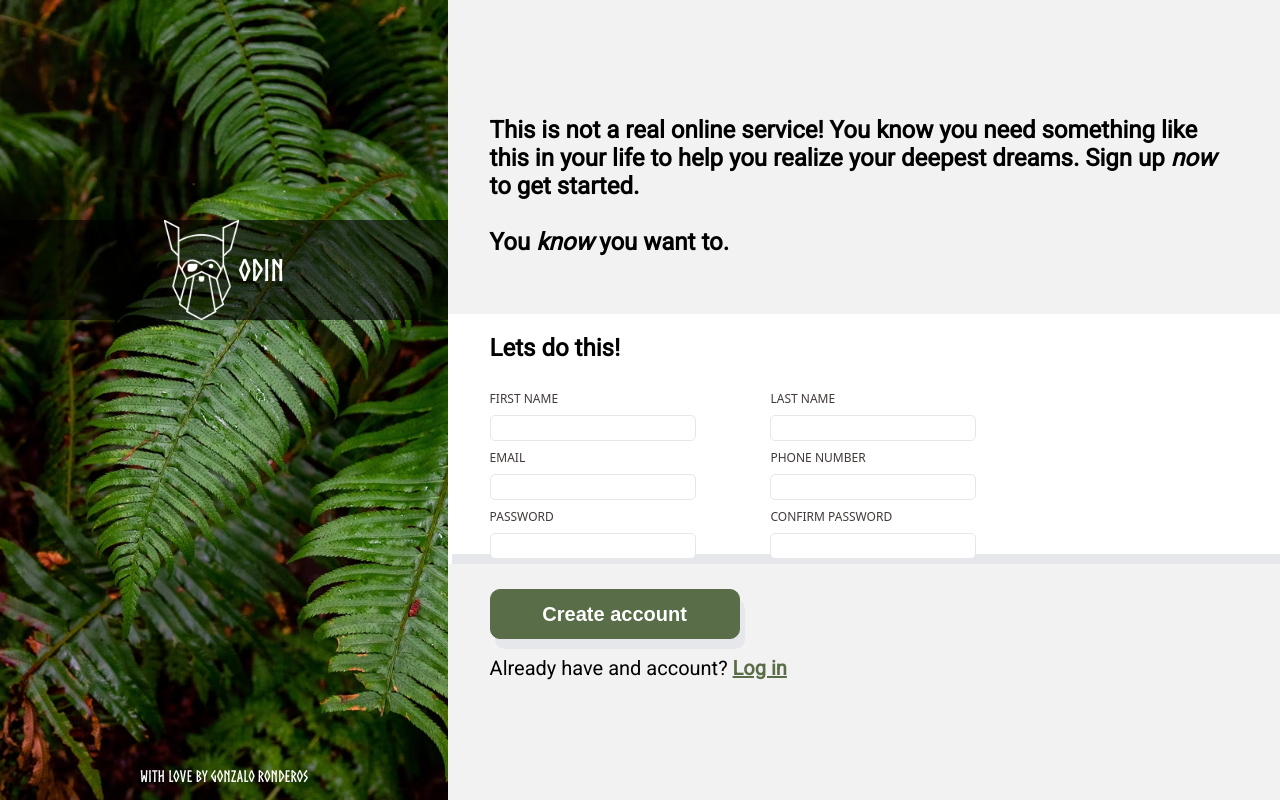
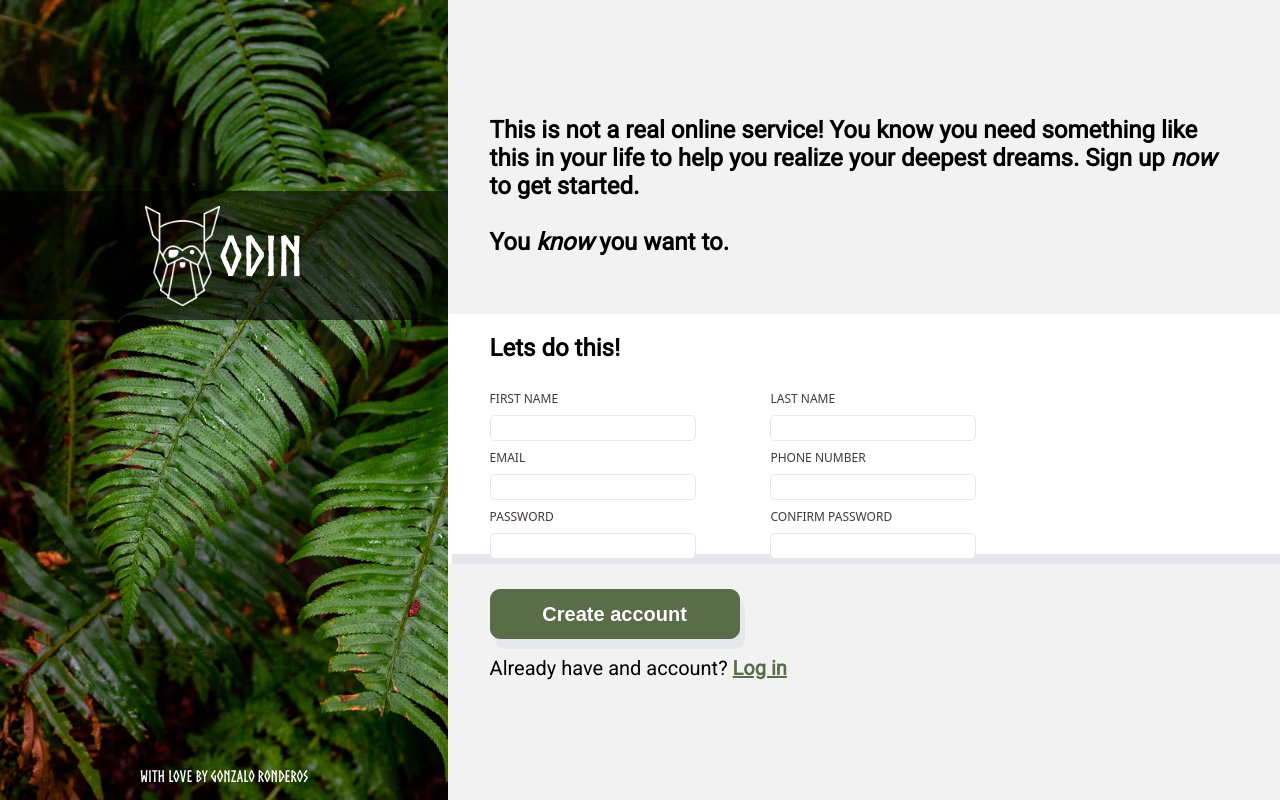
Before and after one commit to GONRONDEROS/odin-forms, a plain HTML site: page index.html in a window 1280 px wide. Drawn offline with Linux system fonts and the light colour scheme.

Commit message:
Correct odin font size

```diff
--- a/styles.css
+++ b/styles.css
@@ -41,7 +41,7 @@ body {
 }
 
 .odin-text {
-    font-size: 30px;
+    font-size: 55px;
 }
 
 img {
```
